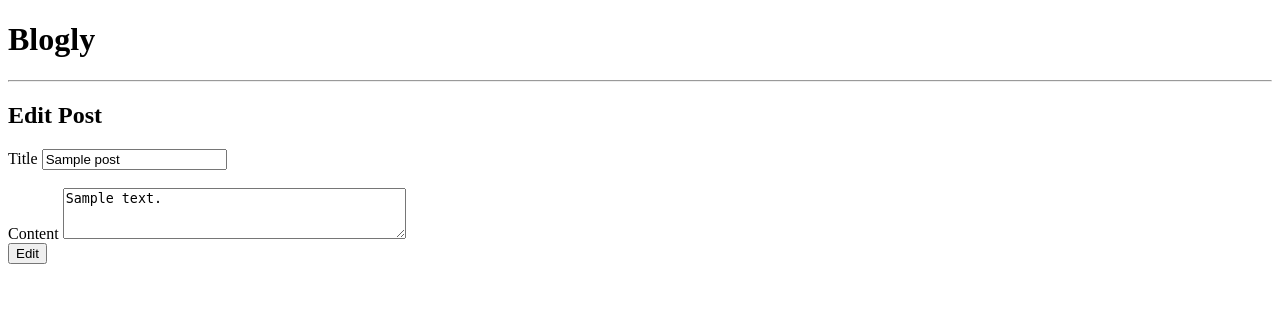
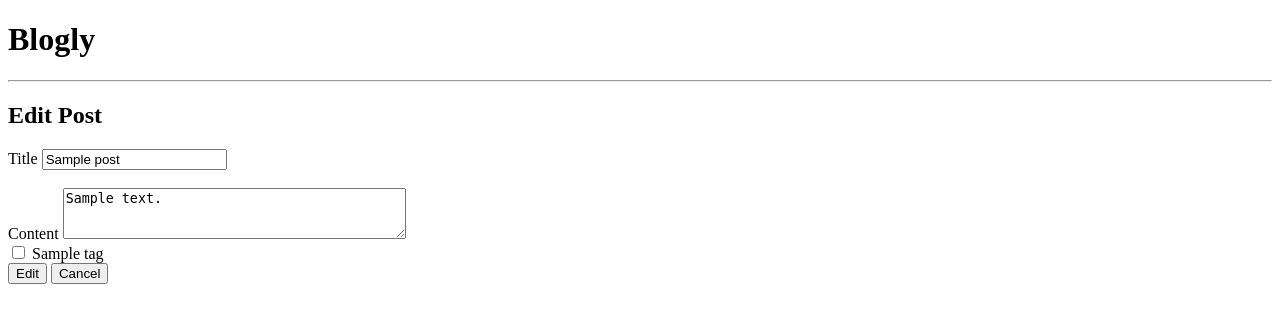
Before and after one commit to lando924/flask-blogly, a Flask app: template templates/users/edit_post.html in a window 1280 px wide. Shown: the top 323 px of the page. Run offline with Flask 3, Linux system fonts and the light colour scheme; tables that the repository leaves empty hold one stand-in row (values such as "Sample post"); the template is opened without the code that fills it: values that come from a table or form of the project are taken from there, most other values are stand-ins (such as "Sample title", 1, 10 or a date in 2020).

Commit message:
Flask Bogly

```diff
--- a/app.py
+++ b/app.py
@@ -2,7 +2,7 @@
 
 from flask import Flask, request, render_template, redirect, flash, session
 from flask_debugtoolbar import DebugToolbarExtension
-from models import db, connect_db, User, Post
+from models import db, connect_db, User, Post, Tag, PostTag
 
 app = Flask(__name__)
 app.config['SQLALCHEMY_DATABASE_URI'] = 'postgresql:///blogly'
@@ -17,6 +17,7 @@ app.app_context().push()
 
 connect_db(app)
 
+### User Routes, Hanlding of Posts ####
 @app.route('/')
 def show_home():
     """Redirect to list of users"""
@@ -75,6 +76,12 @@ def edits_user(user_id):
 @app.route('/users/<int:user_id>/delete', methods=['POST'])
 def delete_user(user_id):
     """ Deletes user """
+    posts = Post.query.filter_by(user_id=user_id).all()
+    for post in posts:
+        PostTag.query.filter_by(post_id=post.id).delete()
+
+    Post.query.filter_by(user_id=user_id).delete() # deletes users, posts and commit
+
     user = User.query.get_or_404(user_id)
     db.session.delete(user)
     db.session.commit()
@@ -86,8 +93,9 @@ def new_post_form(user_id):
     """Show form to add post for user"""
     user = User.query.get_or_404(user_id)
     name = user.full_name()
+    tags = Tag.query.order_by(Tag.id).all()
 
-    return render_template('users/new_post.html', id=user_id, name=name)
+    return render_template('users/new_post.html', id=user_id, name=name, tags=tags)
 
 @app.route('/users/<int:user_id>/posts/new', methods=['POST'])
 def create_new_post(user_id):
@@ -96,6 +104,16 @@ def create_new_post(user_id):
     content = request.form['content']
     post = Post(title=title, content=content, user_id=user_id)
     db.session.add(post)
+    db.session.commit()
+
+    tag_names = request.form.getlist('tags')
+
+    for name in tag_names:
+        tag = Tag.query.filter_by(name=name).first()
+        if tag:
+            post_tag = PostTag(post_id=post.id, tag_id=tag.id)
+            db.session.add(post_tag)
+
     db.session.commit()
 
     return redirect(f'/posts/{post.id}')
@@ -110,28 +128,148 @@ def show_post(post_id):
 @app.route('/posts/<int:post_id>/edit')
 def edit_post_form(post_id):
     """Show form to edit posts"""
+    print(f"Fething post with ID: {post_id}")
     post = Post.query.get_or_404(post_id)
+    print(f"Post fetched: {post}")
+    tags = Tag.query.order_by(Tag.id).all()
+    print(f"Tags fetched: {tags}")
 
-    return render_template('users/edit_post.html', post=post)
+    return render_template('users/edit_post.html', post=post, tags=tags)
+
+# @app.route('/posts/<int:post_id>/edit', methods=['POST'])
+# def edit_post(post_id):
+#     """Handle edit post forms"""
+#     pr
+#     post = Post.query.get_or_404(post_id)
+#     post.title = request.form['title']
+#     post.content = request.form['content']
+
+#     PostTag.query.filter_by(post_id=post_id).delete()
+#     for key in request.form:
+#         tag = Tag.query.filter_by(name=key).first()
+#         if tag:
+#             post_tag = PostTag(post_id=post_id, tag_id=tag.id)
+#             db.session.add(post_tag)
+
+#     # Save the changes to the database
+#     db.session.add(post)
+#     db.session.commit()
+
+#     # Redirect to the post details page
+#     return redirect(f'/posts/{post.id}')
 
 @app.route('/posts/<int:post_id>/edit', methods=['POST'])
 def edit_post(post_id):
-    """Handle edit post forms"""
+    print(f"Editing post with ID: {post_id}")
+    print(f"Request form data: {request.form}")
     post = Post.query.get_or_404(post_id)
-    post.title = request.form['title']
-    post.content = request.form['content']
 
-    # Save the changes to the database
-    db.session.commit()
+    try:
+        post.title = request.form['title']
+        post.content = request.form['content']
 
-    # Redirect to the post details page
+        PostTag.query.filter_by(post_id=post_id).delete()
+        for key in request.form:
+            print(f"Processing tag: {key}")
+            tag = Tag.query.filter_by(name=key).first()
+            if tag:
+                post_tag = PostTag(post_id=post_id, tag_id=tag.id)
+                db.session.add(post_tag)
+
+        db.session.add(post)
+        db.session.commit()
+        print("Post edited successfully.")
+    except Exception as e:
+        print(f"Error editing post: {e}")
+        raise e
+
     return redirect(f'/posts/{post.id}')
+
 
 @app.route('/posts/<int:post_id>/delete', methods=['POST'])
 def delete_post(post_id):
     """Delete posts"""
     post = Post.query.get_or_404(post_id)
-    db.session.delete(post)
+    user_id = post.user.id
+    PostTag.query.filter_by(post_id=post_id).delete()
+    Post.query.filter_by(post_id=post_id).delete()
+
+    # db.session.delete(post)
     db.session.commit()
 
     return redirect(f'/users/{post.user_id}')
+
+##### Tag Routes ####
+
+
+@app.route('/tags')
+def show_all_tags():
+    """tag details page"""
+
+    tags = Tag.query.order_by(Tag.id).all()
+    return render_template('users/all_tags.html', tags=tags)
+
+@app.route('/tags/<int:tag_id>')
+def show_tag_posts(tag_id):
+    """Show details about a tag with link to edit form and delete"""
+    tag = Tag.query.get_or_404(tag_id)
+    return render_template('users/tag.html', tag=tag)
+
+@app.route('/tags/new')
+def new_tag_form():
+    """Shows a form to add a tag"""
+
+    return render_template('users/new_tag.html')
+
+@app.route('/tags/new', methods=['POST'])
+def create_tag():
+    """process add form, adds tag, redirects to tag list"""
+    tagname = request.form.get('tagname')
+    if not tagname:
+        #handle missing input
+        flash("Tag name is required!", "error")
+    # db.session.add(tag)
+    # db.session.commit()
+
+        return redirect('/tags/new')
+
+    try:
+        tag = Tag(name=tagname)
+        db.session.add(tag)
+        db.session.commit()
+        return redirect('/tags')
+    except Exception as e:
+        db.session.rollback()
+        app.logger.error(f"Error adding tag: {e}") #Log error
+        flash("An error occurred when adding the tag.", "error")
+
+        return redirect('/tags/new') # Redirect back to the form
+
+@app.route('/tags/<int:tag_id>/edit')
+def edit_tag_form(tag_id):
+    """edit tag page"""
+    tag = Tag.query.get_or_404(tag_id)
+
+    return render_template('edit_tag.html', tag=tag)
+
+
+@app.route('/tags/<int:tag_id>/edit', methods=['POST'])
+def edit_tag(tag_id):
+    """handle edit tag page"""
+    tag = Tag.query.get_or_404(tag_id)
+    tag.name = request.form['tagname']
+    db.session.add(tag)
+    db.session.commit()
+
+    return redirect(f'/tags/{tag_id}')
+
+
+@app.route('/tags/<int:tag_id>/delete', methods=['POST'])
+def delete_tag(tag_id):
+    """tag details page"""
+    PostTag.query.filter_by(tag_id=tag_id).delete()
+    db.session.commit()
+    Tag.query.filter_by(id=tag_id).delete()
+    db.session.commit()
+
+    return redirect('/tags')
--- a/templates/users/edit_post.html
+++ b/templates/users/edit_post.html
@@ -4,14 +4,29 @@
 
 <h2>Edit Post</h2>
 
-<form action="/posts/{{post.id}}/edit" id="newpostform" method="POST">
-    <label for="" id="title">Title</label>
-    <input type="text" name="title" id="posttitle" value="{{post.title}}"> <br> <br>
+<form action="/posts/{{ post.id }}/edit" id="newpostform" method="POST">
+    <label for="posttitle" id="title">Title</label>
+    <input type="text" name="title" id="posttitle" value="{{ post.title }}">
 
-    <label id="content" for="">Content</label>
-    <textarea name="content" id="postcontent" cols="40" rows="3">{{post.content}}</textarea> <br>
+    <br>
 
-    <button id="addpost">Edit</button>
+    <br>
+
+    <label for="postcontent">Content</label>
+    <textarea name="content" id="postcontent" cols="40" rows="3">{{ post.content }}</textarea>
+
+    <br>
+
+    <div class="checkboxes">
+        {% for tag in tags %}
+            <input type="checkbox" name="tags[]" value="{{ tag.id }}" id="box_{{ tag.id }}"
+                {% if tag in post.tags %} checked {% endif %}>
+            <label for="box_{{ tag.id }}" id="boxlabel">{{ tag.name }}</label>
+            {% endfor %}
+    </div>
+
+    <button type="submit" id="addpost">Edit</button>
+    <button type="button" formaction="/posts/{{post.id}}" formmethod="GET" id="cancel">Cancel</button>
 </form>
 
 {% endblock %}
```
Also changed, not shown: models.py (+34 -1 lines), templates/users/all_posts.html (added, +26 -0 lines), templates/users/all_tags.html (added, +17 -0 lines), templates/users/edit_tag.html (added, +14 -0 lines), templates/users/new_post.html (+7 -0 lines), templates/users/new_tag.html (added, +15 -0 lines), templates/users/post_details.html (+13 -12 lines), templates/users/tag.html (added, +25 -0 lines).
